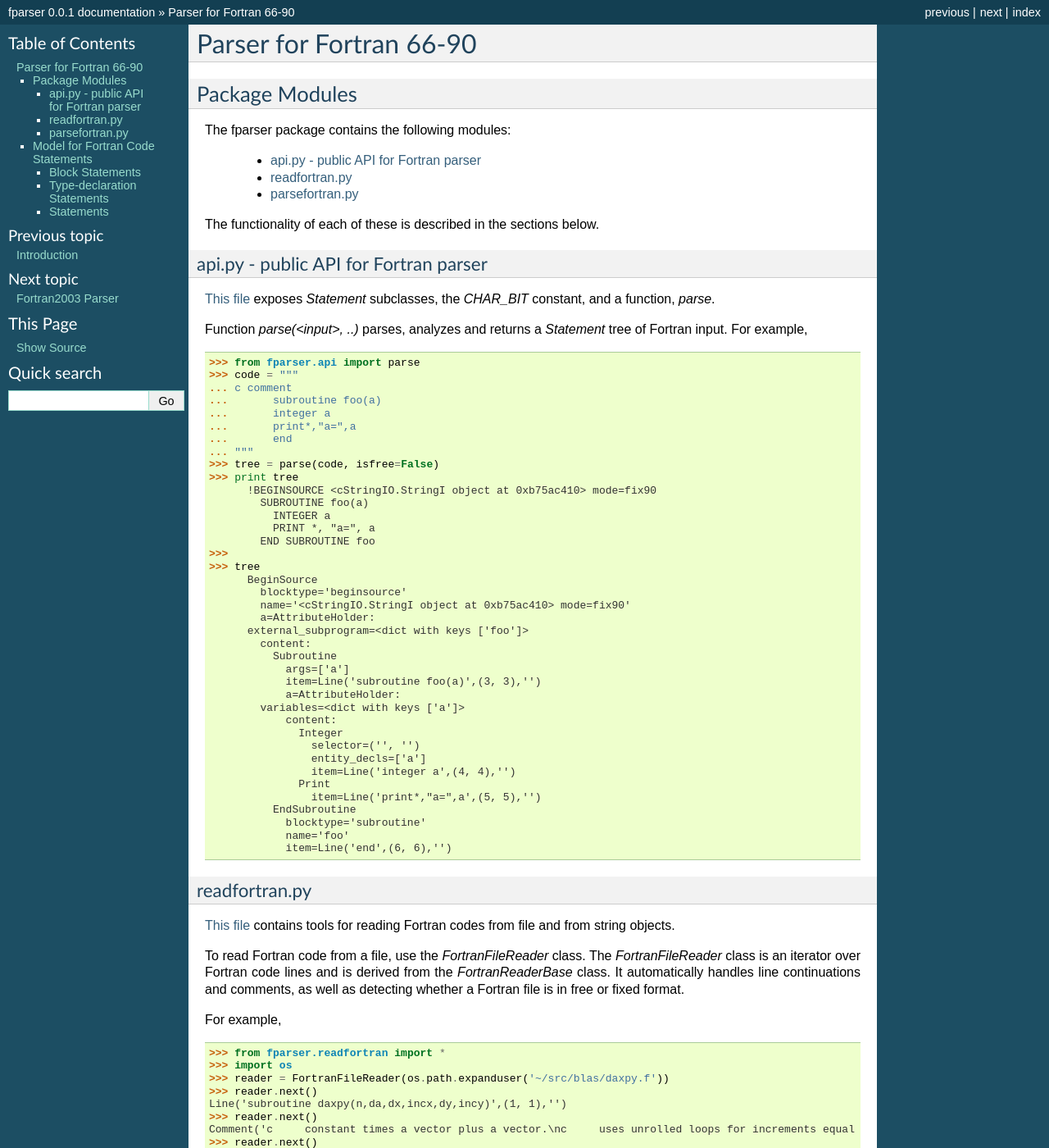
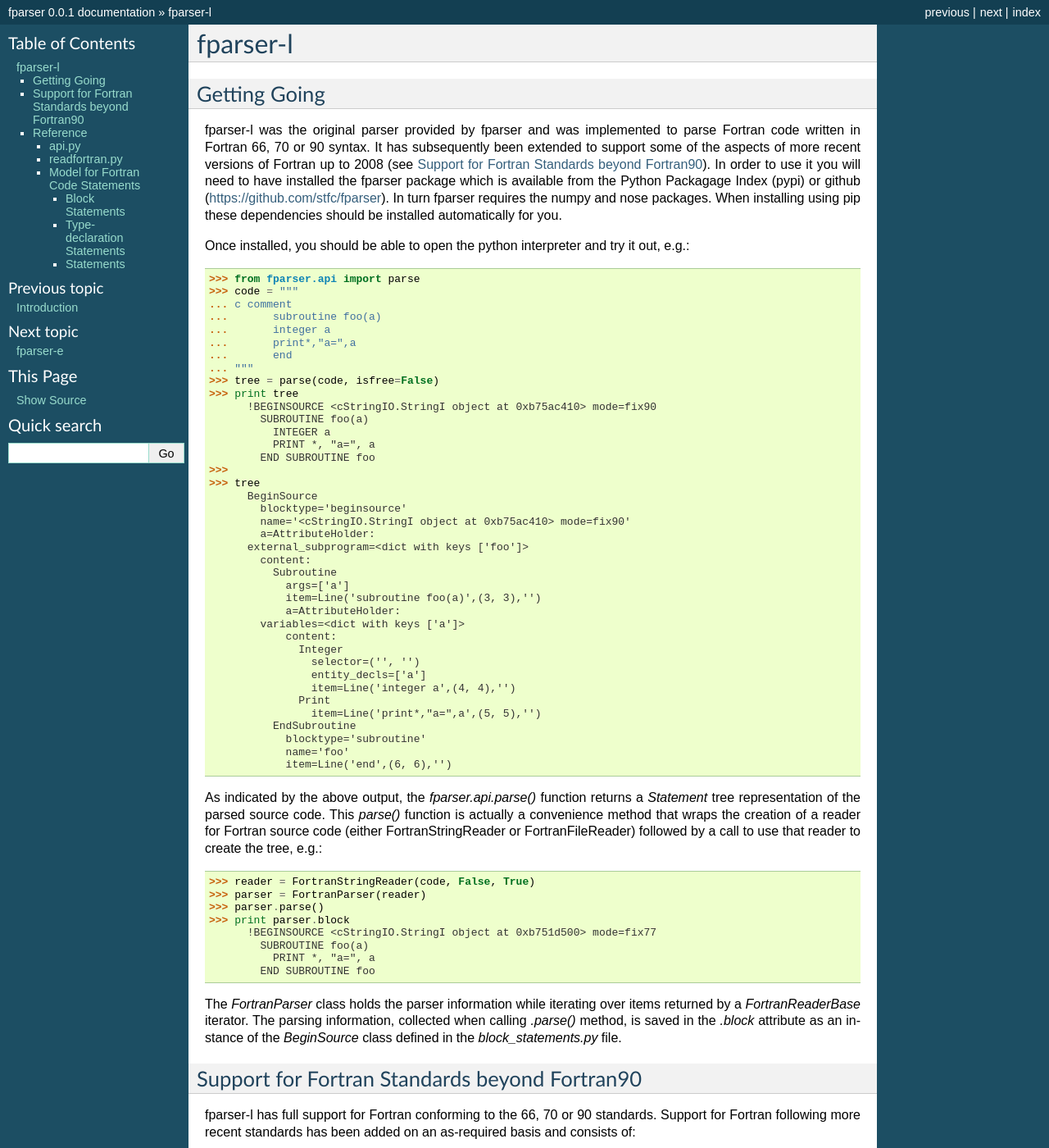
Before and after one commit to pearu/f2py, a Sphinx documentation site: the page built from doc/f90_parser.rst, in a window 1280 px wide and 1400 px high. Shown: the whole window at 82% size. Built offline with Sphinx 7.4.7, drawn with Linux system fonts in a browser that asks for light colours; some of the changed text lies outside the part shown.

Commit message:
#4 Update doc to name the separate parsers and say that the first one now also supports select-type statements

```diff
--- a/doc/f2k_parser.rst
+++ b/doc/f2k_parser.rst
@@ -1,10 +1,10 @@
 
-.. _Fortran2003 :
+.. _fparser-e :
 
-Fortran2003 Parser
-==================
+fparser-e
+=========
 
-fparser provides support for parsing Fortran up to and including
+fparser-e provides support for parsing Fortran up to and including
 Fortran 2003 through the `Fortran2003` module. This is implemented in
 the Fortran2003.py `file`__ and contains an entirely separate parser
 that includes rules for Fortran 2003 syntax. As with the other parser
--- a/doc/f90_parser.rst
+++ b/doc/f90_parser.rst
@@ -65,34 +65,26 @@
     OUT OF THE USE OF THIS SOFTWARE, EVEN IF ADVISED OF THE POSSIBILITY OF SUCH
     DAMAGE.
 
-.. _f90_parser:
+.. _fparser-l:
 
-Parser for Fortran 66-90
-========================
+fparser-l
+=========
 
-Package Modules
-^^^^^^^^^^^^^^^
+Getting Going
+^^^^^^^^^^^^^
 
-The fparser package contains the following modules:
+fparser-l was the original parser provided by fparser and was
+implemented to parse Fortran code written in Fortran 66, 70 or 90
+syntax. It has subsequently been extended to support some of the
+aspects of more recent versions of Fortran up to 2008 (see
+:ref:`beyond_f90`). In order to use it you will need to have installed
+the fparser package which is available from the Python Packagage Index
+(pypi) or github (https://github.com/stfc/fparser). In turn fparser
+requires the numpy and nose packages. When installing using pip these
+dependencies should be installed automatically for you.
 
- * :ref:`api`
- * :ref:`readfortran`
- * :ref:`parsefortran`
-
-The functionality of each of these is described in the sections below.
-
-.. _api :
-
-api.py - public API for Fortran parser
---------------------------------------
-
-`This file`_ exposes `Statement` subclasses, the `CHAR_BIT` constant,
-and a function, `parse`.
-
-.. _This file: https://github.com/stfc/fparser/blob/master/src/fparser/api.py
-
-Function `parse(<input>, ..)` parses, analyzes and returns a `Statement`
-tree of Fortran input. For example,
+Once installed, you should be able to open the python interpreter and
+try it out, e.g.:
 
 ::
 
@@ -136,6 +128,64 @@
               name='foo'
               item=Line('end',(6, 6),'')
 
+As indicated by the above output, the `fparser.api.parse()` function
+returns a `Statement` tree representation of the parsed source code.
+This `parse()` function is actually a convenience method that wraps
+the creation of a reader for Fortran source code (either
+FortranStringReader or FortranFileReader) followed by a call to use
+that reader to create the tree, e.g.:
+
+::
+
+  >>> reader = FortranStringReader(code, False, True)
+  >>> parser = FortranParser(reader)
+  >>> parser.parse()
+  >>> print parser.block
+        !BEGINSOURCE <cStringIO.StringI object at 0xb751d500> mode=fix77
+          SUBROUTINE foo(a)
+            PRINT *, "a=", a
+          END SUBROUTINE foo
+
+The `FortranParser` class holds the parser information while
+iterating over items returned by a `FortranReaderBase` iterator.
+The parsing information, collected when calling `.parse()` method,
+is saved in the `.block` attribute as an instance
+of the `BeginSource` class defined in the `block_statements.py` file.
+
+.. _beyond_f90:
+
+Support for Fortran Standards beyond Fortran90
+^^^^^^^^^^^^^^^^^^^^^^^^^^^^^^^^^^^^^^^^^^^^^^
+
+fparser-l has full support for Fortran conforming to the 66, 70 or 90
+standards. Support for Fortran following more recent standards has
+been added on an as-required basis and consists of:
+
+* The SELECT TYPE block
+
+Reference
+^^^^^^^^^
+
+The fparser package contains the following modules:
+
+ * :ref:`api`
+ * :ref:`readfortran`
+ * :ref:`parsefortran`
+
+The functionality of each of these is described in the sections below.
+
+.. _api :
+
+api.py
+------
+
+`This file`_ provides the public API to fparser-l. It exposes
+`Statement` subclasses and a function, `parse`.
+
+.. _This file: https://github.com/stfc/fparser/blob/master/src/fparser/api.py
+
+Function `parse(<input>, ..)` parses, analyzes and returns a `Statement`
+tree of Fortran input.
 
 .. _readfortran :
 
@@ -292,36 +342,9 @@
 
 .. _parsefortran :
 
-parsefortran.py
----------------
-
-`This file`__ contains code for parsing Fortran code from a
-`FortranReaderBase` iterator.
-
-__ https://github.com/stfc/fparser/blob/master/src/fparser/parsefortran.py
-
-The `FortranParser` class holds the parser information while
-iterating over items returned by a `FortranReaderBase` iterator.
-The parsing information, collected when calling `.parse()` method,
-is saved in the `.block` attribute as an instance
-of the `BeginSource` class defined in the `block_statements.py` file.
-
-For example,
-
-::
-
-  >>> reader = FortranStringReader(code, False, True)
-  >>> parser = FortranParser(reader)
-  >>> parser.parse()
-  >>> print parser.block
-        !BEGINSOURCE <cStringIO.StringI object at 0xb751d500> mode=fix77
-          SUBROUTINE foo(a)
-            PRINT *, "a=", a
-          END SUBROUTINE foo
-
 
 Model for Fortran Code Statements
-^^^^^^^^^^^^^^^^^^^^^^^^^^^^^^^^^
+---------------------------------
 
 The model for representing Fortran code statements is defined in files
 `block_statements.py`__, `base_classes.py`__,
@@ -405,7 +428,7 @@
   * `.is_required()`
 
 Block Statements
-----------------
+~~~~~~~~~~~~~~~~
 
 The following block statements are defined in `block_statements.py`:
 
@@ -439,7 +462,7 @@
     as a content of the given block statement.
 
 Type-declaration Statements
----------------------------
+~~~~~~~~~~~~~~~~~~~~~~~~~~~
 
 The following type-declaration statements are defined in
 `typedecl_statements.py`:
@@ -461,7 +484,7 @@
     `Variable` instance to `.parent.a.variables` dictionary.
 
 Statements
-----------
+~~~~~~~~~~
 
 The following one-line statements are defined:
 
```
Also changed, not shown: doc/introduction.rst (+6 -3 lines).
